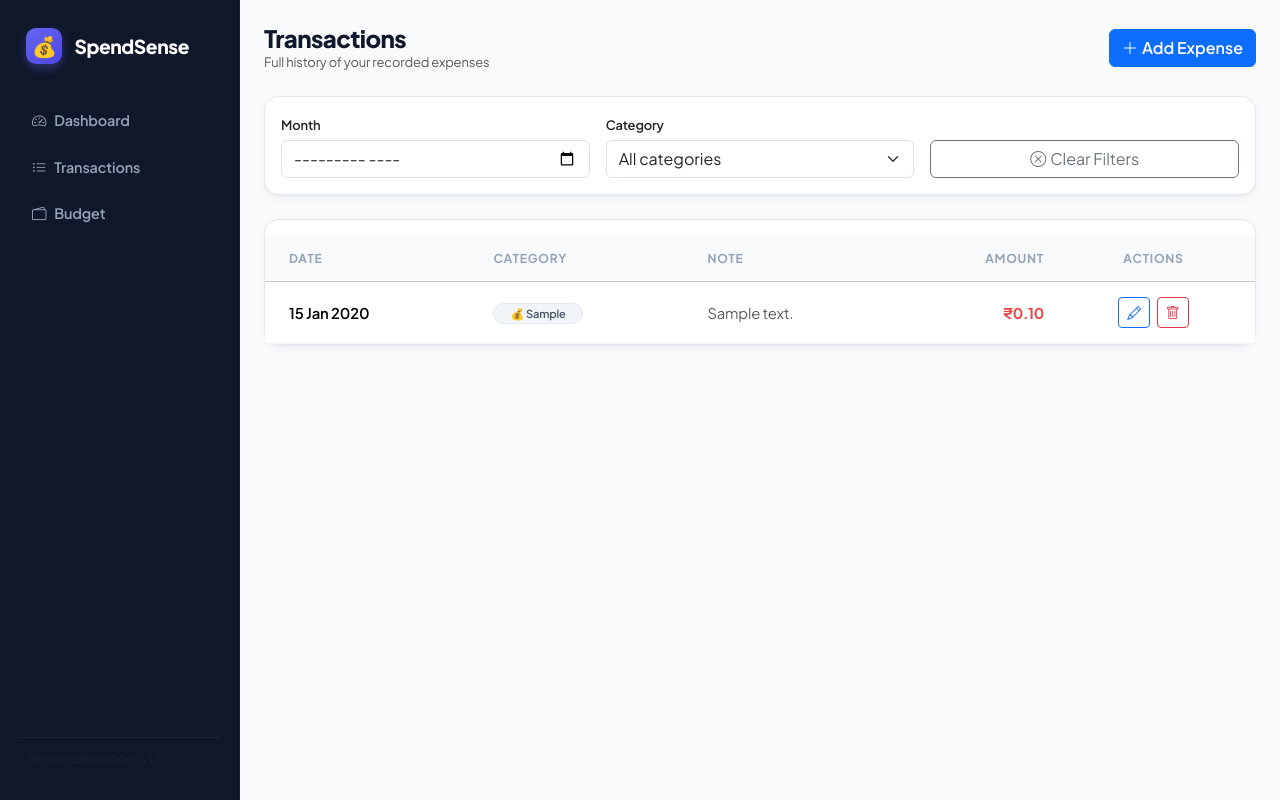
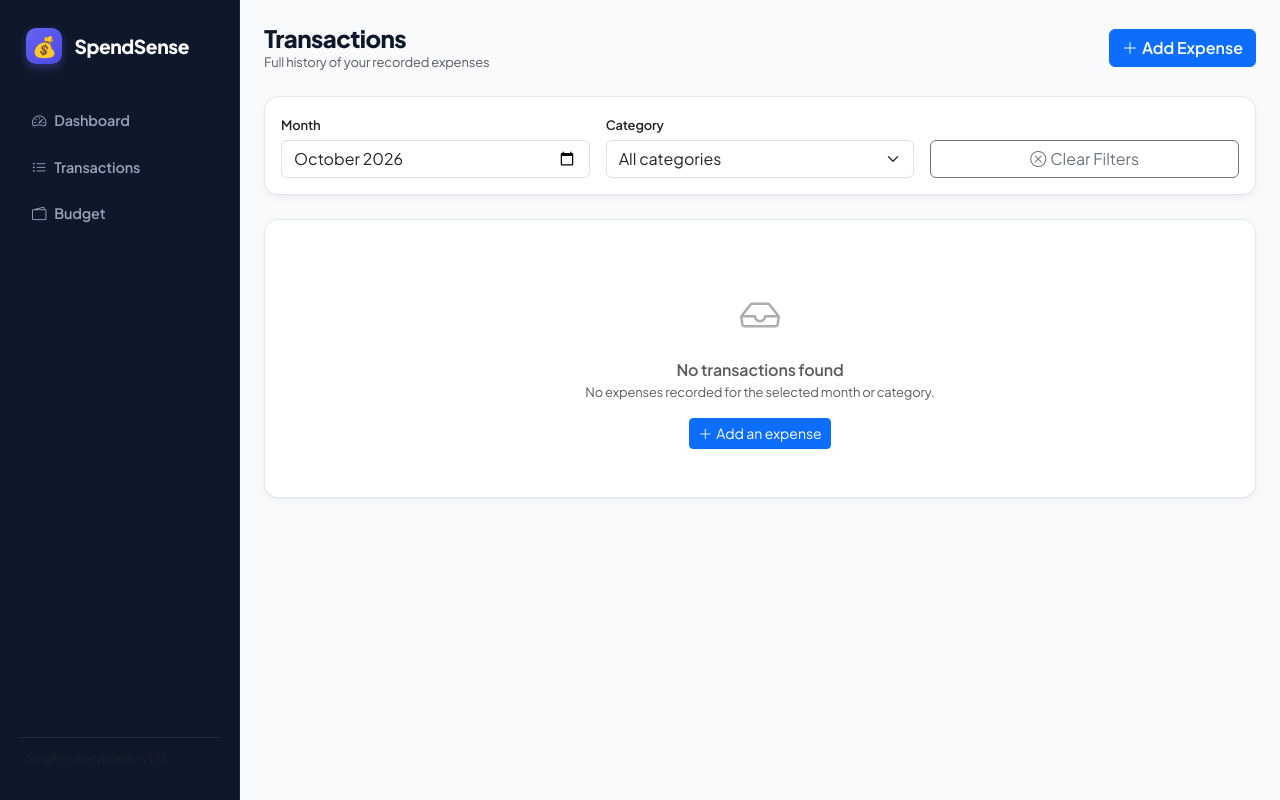
Before and after one commit to Riteesh056/Spend-sense, a Flask app: template templates/transactions.html in a window 1280 px wide. Run offline with Flask 3, Linux system fonts and the light colour scheme; the template is opened without the code that fills it: most values are stand-ins (such as "Sample title", 1, 10 or a date in 2020); data that the repository does not hold is empty.

Commit message:
feat(sync): synchronize active calendar month across dashboard, transactions, and budget pages

```diff
--- a/static/js/expenses.js
+++ b/static/js/expenses.js
@@ -18,6 +18,72 @@
  */
 
 // ── Helpers ──────────────────────────────────────────────────────────────────
+
+const STORAGE_KEY_MONTH = 'spendsense_active_month';
+
+/**
+ * Get the currently active month:
+ * 1. URL search param ?month=YYYY-MM
+ * 2. localStorage saved month
+ * 3. Default to current month (YYYY-MM)
+ */
+function getActiveMonth() {
+  const urlParams = new URLSearchParams(window.location.search);
+  const qMonth = urlParams.get('month');
+  if (qMonth && /^\d{4}-\d{2}$/.test(qMonth)) {
+    try { localStorage.setItem(STORAGE_KEY_MONTH, qMonth); } catch {}
+    return qMonth;
+  }
+  try {
+    const saved = localStorage.getItem(STORAGE_KEY_MONTH);
+    if (saved && /^\d{4}-\d{2}$/.test(saved)) {
+      return saved;
+    }
+  } catch {}
+  return new Date().toISOString().slice(0, 7);
+}
+
+/**
+ * Save active month to storage and sync all navigation links across the app.
+ */
+function setActiveMonth(month) {
+  if (!month || !/^\d{4}-\d{2}$/.test(month)) return;
+  try { localStorage.setItem(STORAGE_KEY_MONTH, month); } catch {}
+  syncNavigationLinks(month);
+}
+
+/**
+ * Update all navigation & page links so clicking Dashboard, Transactions,
+ * or Budget always preserves the selected calendar month.
+ */
+function syncNavigationLinks(month) {
+  if (!month) month = getActiveMonth();
+
+  // Update navigation links
+  document.querySelectorAll('a.nav-link, a.sidebar-link, a.navbar-brand').forEach(link => {
+    const href = link.getAttribute('href');
+    if (!href) return;
+    const basePaths = ['/', '/transactions', '/budget'];
+    for (const p of basePaths) {
+      if (href === p || href.startsWith(p + '?')) {
+        link.setAttribute('href', `${p}?month=${month}`);
+        break;
+      }
+    }
+  });
+
+  // Also update header buttons and view all link if present
+  const viewAll = document.getElementById('view-all-tx-link');
+  if (viewAll) viewAll.setAttribute('href', `/transactions?month=${month}`);
+
+  const headerBudget = document.getElementById('header-budget-btn');
+  if (headerBudget) headerBudget.setAttribute('href', `/budget?month=${month}`);
+}
+
+// Automatically sync on initial load
+document.addEventListener('DOMContentLoaded', () => {
+  syncNavigationLinks(getActiveMonth());
+});
 
 /** Format a number as Indian rupees: ₹1,234.56 */
 function formatRupees(amount) {
@@ -87,8 +153,17 @@ const bsModal            = expenseModal ? new bootstrap.Modal(expenseModal) : nu
 
 function clearExpenseForm() {
   expenseForm.reset();
-  expenseIdInput.value   = '';
-  expenseDateInput.value = todayISO();
+  expenseIdInput.value = '';
+
+  // Smart date default: use today if viewing current month, or the 1st of the active month
+  const activeMonth = getActiveMonth();
+  const today = todayISO();
+  if (today.startsWith(activeMonth)) {
+    expenseDateInput.value = today;
+  } else {
+    expenseDateInput.value = `${activeMonth}-01`;
+  }
+
   expenseError.classList.add('d-none');
   expenseError.textContent = '';
 }
--- a/static/js/transactions.js
+++ b/static/js/transactions.js
@@ -114,13 +114,24 @@ function formatDate(iso) {
   return dt.toLocaleDateString('en-IN', { day: 'numeric', month: 'short', year: 'numeric' });
 }
 
+// ── Initial Month Sync ────────────────────────────────────────────────────────
+if (filterMonth && typeof getActiveMonth === 'function') {
+  filterMonth.value = getActiveMonth();
+}
+
 // ── Event listeners ───────────────────────────────────────────────────────────
 
-filterMonth.addEventListener('change',    loadTransactions);
+filterMonth.addEventListener('change', () => {
+  if (typeof setActiveMonth === 'function') {
+    setActiveMonth(filterMonth.value);
+  }
+  loadTransactions();
+});
 filterCategory.addEventListener('change', loadTransactions);
 
 clearFiltersBtn.addEventListener('click', () => {
-  filterMonth.value    = new Date().toISOString().slice(0, 7);
+  const m = (typeof getActiveMonth === 'function') ? getActiveMonth() : new Date().toISOString().slice(0, 7);
+  filterMonth.value    = m;
   filterCategory.value = '';
   loadTransactions();
 });
--- a/templates/base.html
+++ b/templates/base.html
@@ -42,19 +42,19 @@
 
     <ul class="nav flex-column mt-4 gap-1">
       <li class="nav-item">
-        <a href="/"
+        <a href="/?month={{ current_month }}"
            class="nav-link sidebar-link {% if request.endpoint == 'dashboard' %}active{% endif %}">
           <i class="bi bi-speedometer2 me-2"></i>Dashboard
         </a>
       </li>
       <li class="nav-item">
-        <a href="/transactions"
+        <a href="/transactions?month={{ current_month }}"
            class="nav-link sidebar-link {% if request.endpoint == 'transactions' %}active{% endif %}">
           <i class="bi bi-list-ul me-2"></i>Transactions
         </a>
       </li>
       <li class="nav-item">
-        <a href="/budget"
+        <a href="/budget?month={{ current_month }}"
            class="nav-link sidebar-link {% if request.endpoint == 'budget' %}active{% endif %}">
           <i class="bi bi-wallet2 me-2"></i>Budget
         </a>
@@ -80,17 +80,17 @@
         <div class="collapse navbar-collapse" id="mobileMenu">
           <ul class="navbar-nav mt-2 gap-1">
             <li class="nav-item">
-              <a class="nav-link {% if request.endpoint == 'dashboard' %}active fw-semibold{% endif %}" href="/">
+              <a class="nav-link {% if request.endpoint == 'dashboard' %}active fw-semibold{% endif %}" href="/?month={{ current_month }}">
                 <i class="bi bi-speedometer2 me-1"></i>Dashboard
               </a>
             </li>
             <li class="nav-item">
-              <a class="nav-link {% if request.endpoint == 'transactions' %}active fw-semibold{% endif %}" href="/transactions">
+              <a class="nav-link {% if request.endpoint == 'transactions' %}active fw-semibold{% endif %}" href="/transactions?month={{ current_month }}">
                 <i class="bi bi-list-ul me-1"></i>Transactions
               </a>
             </li>
             <li class="nav-item">
-              <a class="nav-link {% if request.endpoint == 'budget' %}active fw-semibold{% endif %}" href="/budget">
+              <a class="nav-link {% if request.endpoint == 'budget' %}active fw-semibold{% endif %}" href="/budget?month={{ current_month }}">
                 <i class="bi bi-wallet2 me-1"></i>Budget
               </a>
             </li>
```
Also changed, not shown: static/js/budget.js (+11 -2 lines), static/js/dashboard.js (+6 -1 lines).
